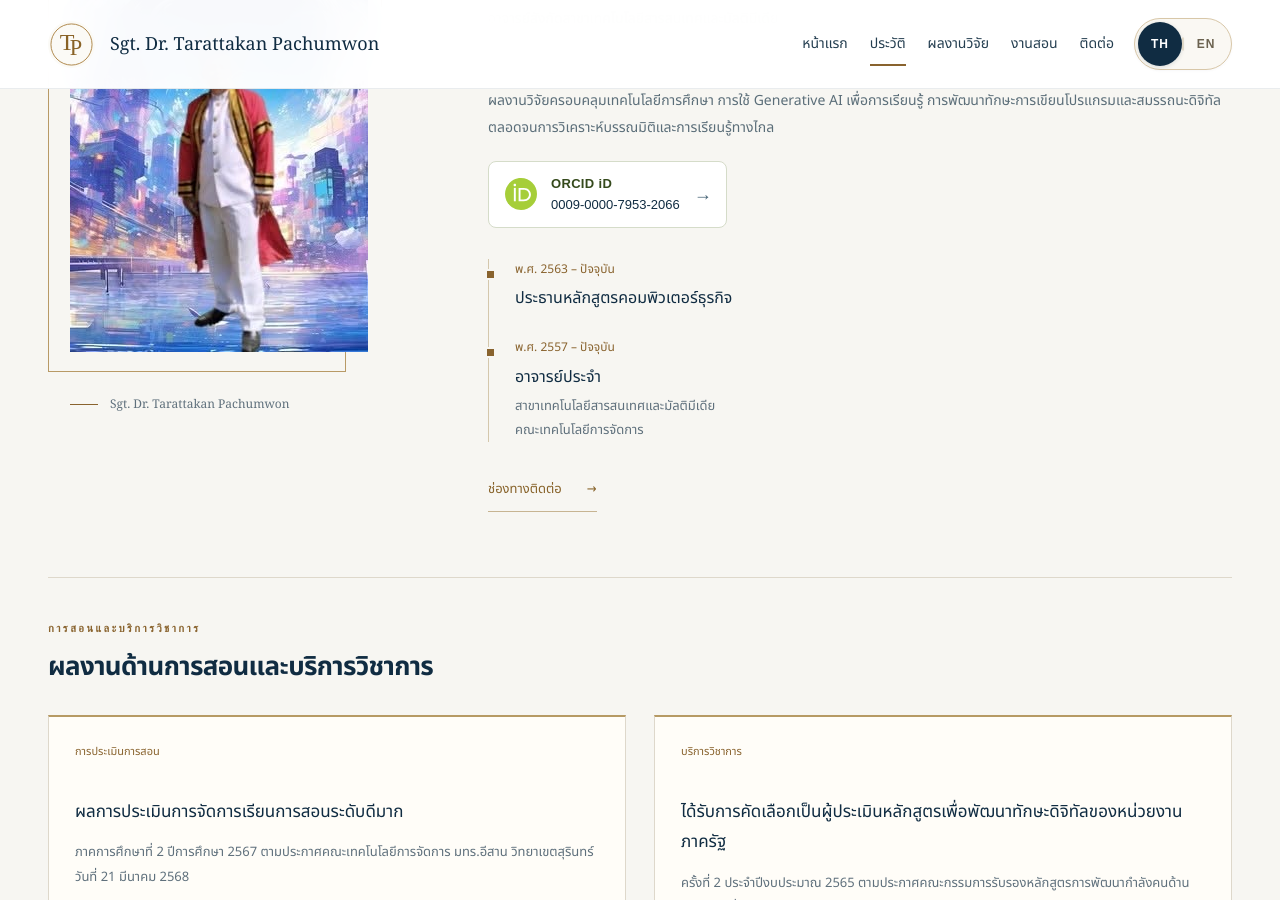
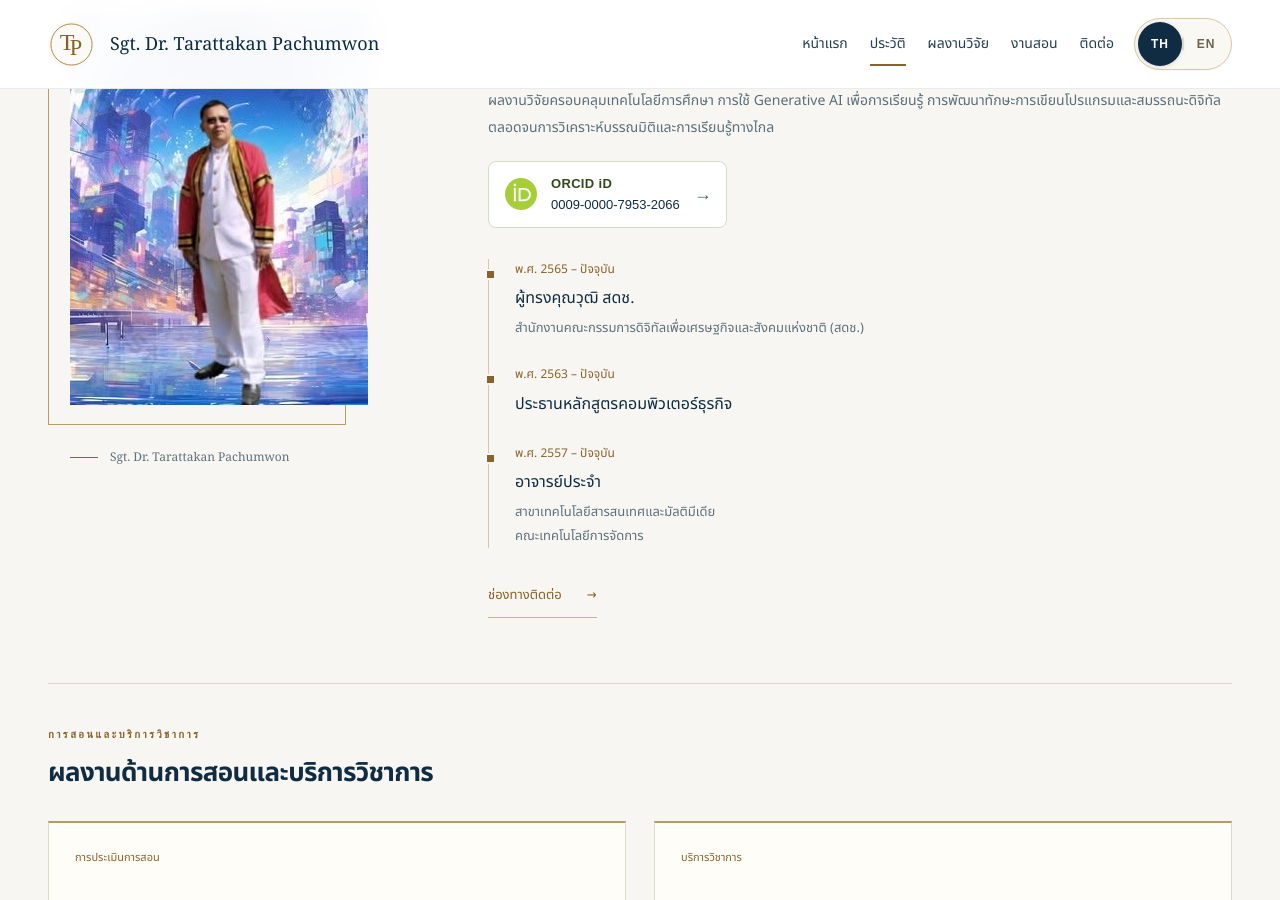
Before and after one commit to Tarattkan/Tarattkan.github.io, a Jekyll site: the page built from index.html, in a window 1280 px wide and 900 px high, scrolled down 1691 px. Built offline with Jekyll 4.4.1, drawn with Linux system fonts in a browser that asks for light colours.

Commit message:
Add role details for current positions in profile.jsonAdd ONDE expert role from 2022 to present

```diff
--- a/_data/profile.json
+++ b/_data/profile.json
@@ -12,6 +12,14 @@
   "photo_alt": "สิบเอก ดร.ถรัฐการ ประชุมวรรณ",
   "photo_alt_en": "Sgt. Dr. Tarattakan Pachumwon",
   "roles": [
+    {
+      "period": "พ.ศ. 2565 – ปัจจุบัน",
+      "period_en": "2022 – Present",
+      "title": "ผู้ทรงคุณวุฒิ สดช.",
+      "title_en": "Expert, ONDE",
+      "detail": "สำนักงานคณะกรรมการดิจิทัลเพื่อเศรษฐกิจและสังคมแห่งชาติ (สดช.)",
+      "detail_en": "Office of the National Digital Economy and Society Commission (ONDE)"
+    },
     {
       "period": "พ.ศ. 2563 – ปัจจุบัน",
       "period_en": "2020 – Present",
```
